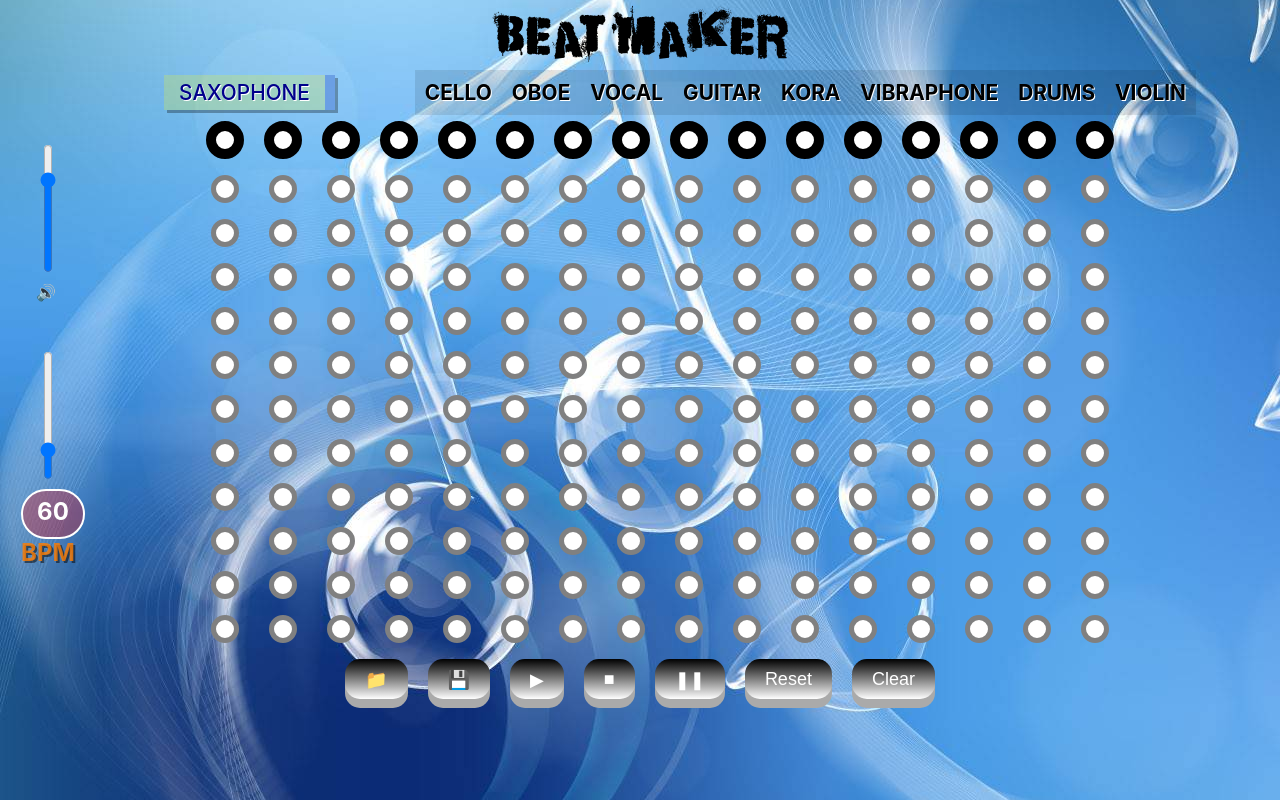
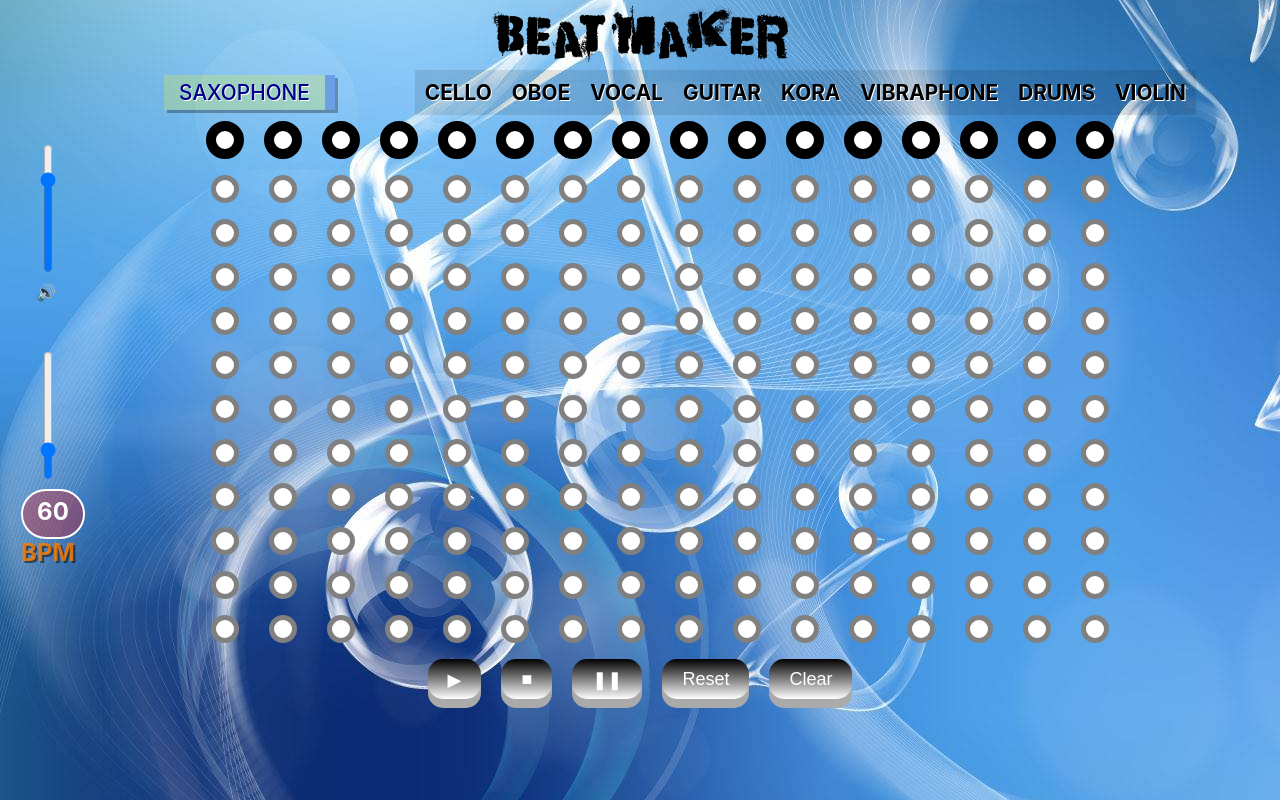
Before and after one commit to itai-rozen/beatmaker, a React (Create React App) app in the folder client/: page / in a window 1280 px wide. Built offline with nearby package versions, Linux system fonts and the light colour scheme; no server answers.

Commit message:
removed btns

```diff
--- a/client/src/components/ControlButtons/ControlButtons.js
+++ b/client/src/components/ControlButtons/ControlButtons.js
@@ -9,8 +9,8 @@ function ControlButtons() {
             props =>
 
         <div className="control-panel">
-            <button className="load-btn" onClick={() => props.actions.toggleLoadModal()}>📁</button>
-            <button className="save-btn" onClick={() => props.actions.toggleSaveModal()}>&#128190;</button>
+            {/* <button className="load-btn" onClick={() => props.actions.toggleLoadModal()}>📁</button>
+            <button className="save-btn" onClick={() => props.actions.toggleSaveModal()}>&#128190;</button> */}
             <button onClick={() => props.actions.startPlaying()} >&#9654;</button>
             <button onClick={() => props.actions.stopPlaying()} >&#9632;</button>
             <button onClick={() => props.actions.pausePlaying()} >&#10074;&#10074;</button>
```
